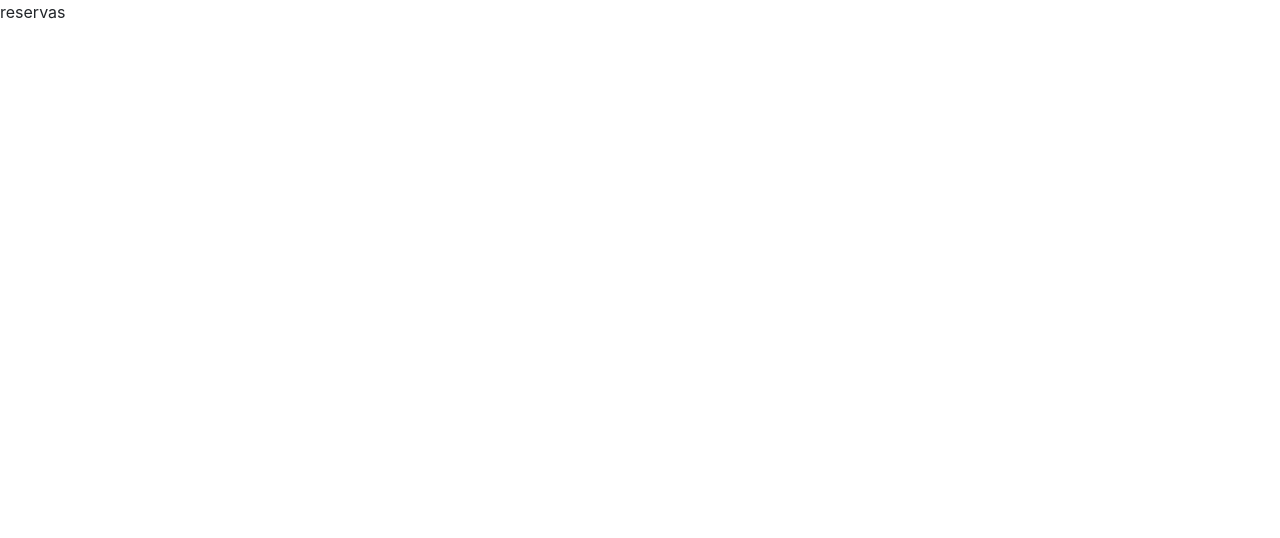
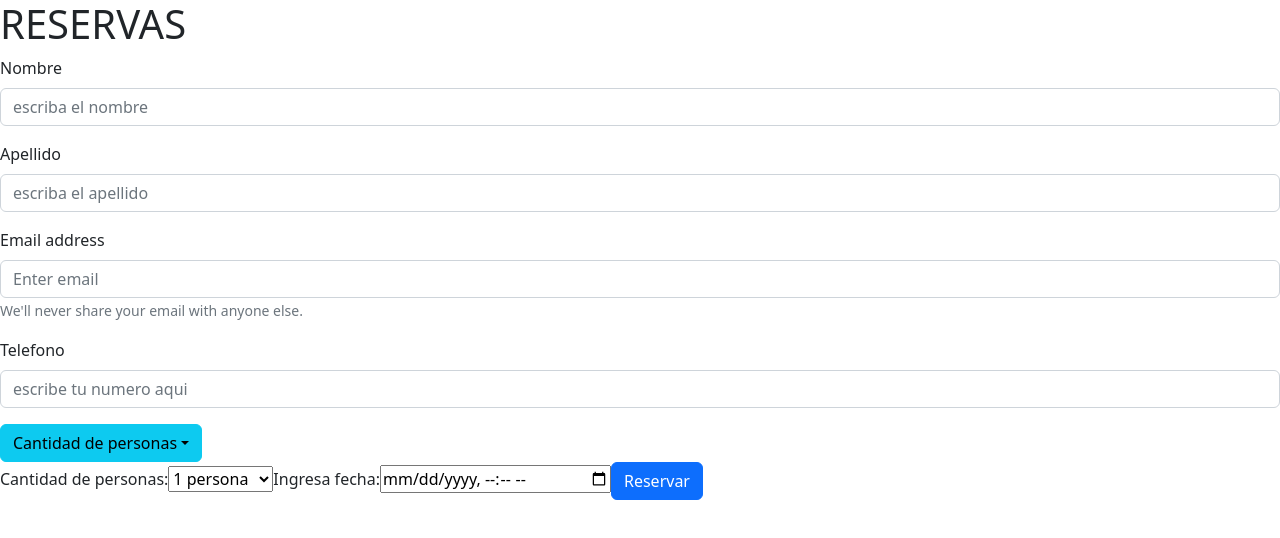
Before and after one commit to Marce3200/entrega-4, a React (Create React App) app: page /reservas in a window 1280 px wide. Shown: the top 538 px of the page. Built offline with nearby package versions, Linux system fonts and the light colour scheme.

Commit message:
opciones seccion reservas

```diff
--- a/package.json
+++ b/package.json
@@ -7,6 +7,7 @@
     "@testing-library/react": "^13.4.0",
     "@testing-library/user-event": "^13.5.0",
     "axios": "^1.1.3",
+    "bootstrap": "^5.2.3",
     "firebase": "^9.14.0",
     "react": "^18.2.0",
     "react-bootstrap": "^2.6.0",
--- a/src/App.js
+++ b/src/App.js
@@ -1,12 +1,13 @@
 import "./App.css";
 import React from "react";
 import { Routes, Route } from "react-router-dom";
+import 'bootstrap/dist/css/bootstrap.min.css';
 // import Rutas from './Rutas'
 
 import Home from "./components/Home";
 import About from "./components/About";
 import Menu from "./components/Menu";
-import Reservas from "./components/Reservas";
+import Reservas from "./components/Reservas/Reservas";
 import Contacto from "./components/Contacto";
 import Blog from "./components/Blog";
 import ErrorPage from "./components/ErrorPage";
--- a/src/components/Reservas.js
+++ /dev/null
@@ -1,9 +0,0 @@
-import React from 'react'
-
-const reservas = () => {
-  return (
-    <div>reservas</div>
-  )
-}
-
-export default reservas
--- /dev/null
+++ b/src/components/Reservas/Reservas.css
@@ -0,0 +1,4 @@
+
+*{
+    padding-left: 100px;
+}
--- /dev/null
+++ b/src/components/Reservas/Reservas.js
@@ -0,0 +1,134 @@
+import React from "react";
+import { useState } from "react";
+import { db } from "../Firestore";
+import { collection, addDoc } from "firebase/firestore";
+import Button from "react-bootstrap/Button";
+import Form from "react-bootstrap/Form";
+import Dropdown from "react-bootstrap/Dropdown";
+export function Reservas() {
+  const [inputs, setInputs] = useState({});
+
+  //obtiene nombre y value, los almacena y lo transforma en objeto y eso alimenta handleSubmit
+  const handleChange = (event) => {
+    const name = event.target.name;
+    const value = event.target.value;
+    setInputs((values) => ({ ...values, [name]: value }));
+  };
+
+  //manda datos a firestore
+  const handleSubmit = async (event) => {
+    event.preventDefault();
+    await addDoc(collection(db, "reservas"), {
+      nombreCliente: inputs.nombre,
+      fechaReserva: inputs.fechareserva,
+    });
+    //funcion para recargar la pagina que recarga el home
+    window.location.reload(false);
+  };
+
+  //onsubmit ejecuta funcion que manda datos a firestore
+  return (
+    <div className="reservacion">
+      <h1>RESERVAS</h1>
+
+      <Form.Group className="mb-3 " controlId="formBasicEmail">
+        <Form.Label>Nombre</Form.Label>
+        <Form.Control
+          id="name"
+          type="text"
+          name="name"
+          value={inputs.name || ""}
+          onChange={handleChange}
+          placeholder="escriba el nombre"
+        />
+      </Form.Group>
+
+      <Form.Group className="mb-3" controlId="formBasicEmail">
+        <Form.Label>Apellido</Form.Label>
+        <Form.Control
+          id="apellido"
+          type="text"
+          name="apellido"
+          value={inputs.apellido || ""}
+          onChange={handleChange}
+          placeholder="escriba el apellido"
+        />
+      </Form.Group>
+
+      <Form onSubmit={handleSubmit}>
+        <Form.Group className="mb-3" controlId="formBasicEmail">
+          <Form.Label>Email address</Form.Label>
+          <Form.Control type="email" placeholder="Enter email" />
+          <Form.Text className="text-muted">
+            We'll never share your email with anyone else.
+          </Form.Text>
+        </Form.Group>
+
+        <Form.Group className="mb-3" controlId="formBasicEmail">
+          <Form.Label>Telefono</Form.Label>
+          <Form.Control
+            id="telefono"
+            type="tel"
+            name="telefono"
+            value={inputs.telefono || ""}
+            onChange={handleChange}
+            placeholder="escribe tu numero aqui"
+          />
+        </Form.Group>
+
+        <Dropdown>
+          <Dropdown.Toggle variant="info" id="dropdown-basic">
+            Cantidad de personas
+          </Dropdown.Toggle>
+
+          <Dropdown.Menu>
+            <Dropdown.Item option value="1">
+              1 persona
+            </Dropdown.Item>
+            <Dropdown.Item option value="2">
+              2 personas
+            </Dropdown.Item>
+            <Dropdown.Item option value="3">
+              3 personas
+            </Dropdown.Item>
+            <Dropdown.Item option value="4">
+              4 personas
+            </Dropdown.Item>
+            <Dropdown.Item option value="5">
+              5 personas
+            </Dropdown.Item>
+            <Dropdown.Item option value="6">
+              6 personas
+            </Dropdown.Item>
+          </Dropdown.Menu>
+        </Dropdown>
+        <label>
+          Cantidad de personas:
+          <select value={inputs.cantidadPersonas} onChange={handleChange}>
+            <option value="1">1 persona</option>
+            <option value="2">2 personas</option>
+            <option value="3">3 personas</option>
+            <option value="4">4 personas</option>
+            <option value="5">5 personas</option>
+            <option value="6">6 personas</option>
+          </select>
+        </label>
+        <label>
+          Ingresa fecha:
+          <input
+            id="fechaReserva"
+            type="datetime-local"
+            name="fechareserva"
+            value={inputs.fechaReserva || ""}
+            onChange={handleChange}
+            placeholder="escriba el mail"
+          />
+        </label>
+
+        <Button type="submit">Reservar</Button>
+      </Form>
+    </div>
+  );
+}
+
+export default Reservas;
--- a/src/index.js
+++ b/src/index.js
@@ -3,6 +3,7 @@ import ReactDOM from 'react-dom/client';
 import './index.css';
 import App from './App';
 import { BrowserRouter } from 'react-router-dom';
+import 'bootstrap/dist/css/bootstrap.min.css';
 
 
 
```
Also changed, not shown: src/components/Menu.js (line endings or trailing spaces), 1 other file (tests, documents, lock files or other folders).
